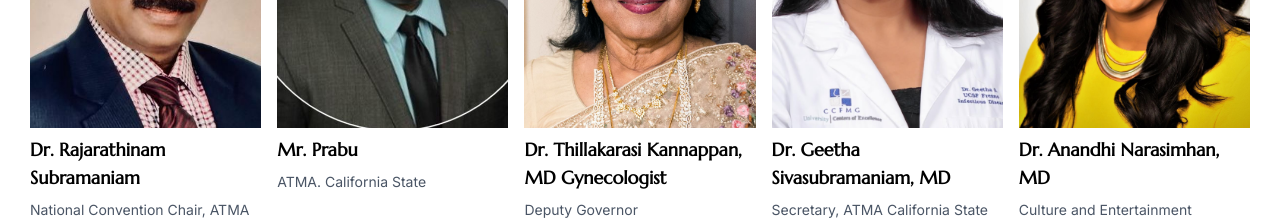
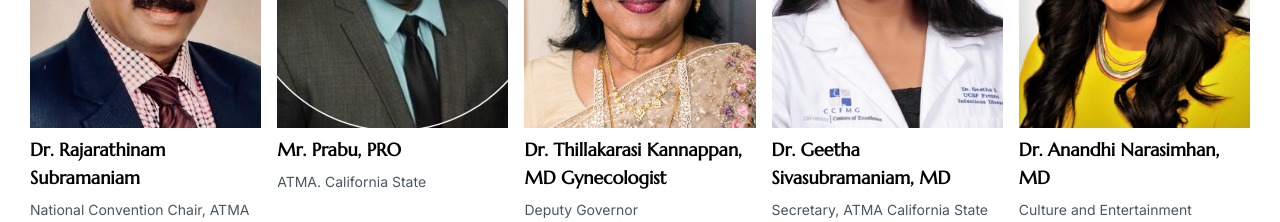
Before and after one commit to employeebhavya/atma-national-convention, a Next.js app: page / in a window 1280 px wide. Shown: the part 4940-5162 px from the top of the page. Built offline with nearby package versions, Linux system fonts and the light colour scheme.

Commit message:
added pro to mr. prabu name

```diff
--- a/src/components/Team.jsx
+++ b/src/components/Team.jsx
@@ -38,7 +38,7 @@ function Team() {
               loading="lazy"
               quality={100}
             />
-            <h3 className="text-lg font-semibold">Mr. Prabu</h3>
+            <h3 className="text-lg font-semibold">Mr. Prabu, PRO</h3>
             <p className="text-sm text-gray-600">ATMA. California State</p>
           </div>
           <div className="flex flex-col gap-2">
```
